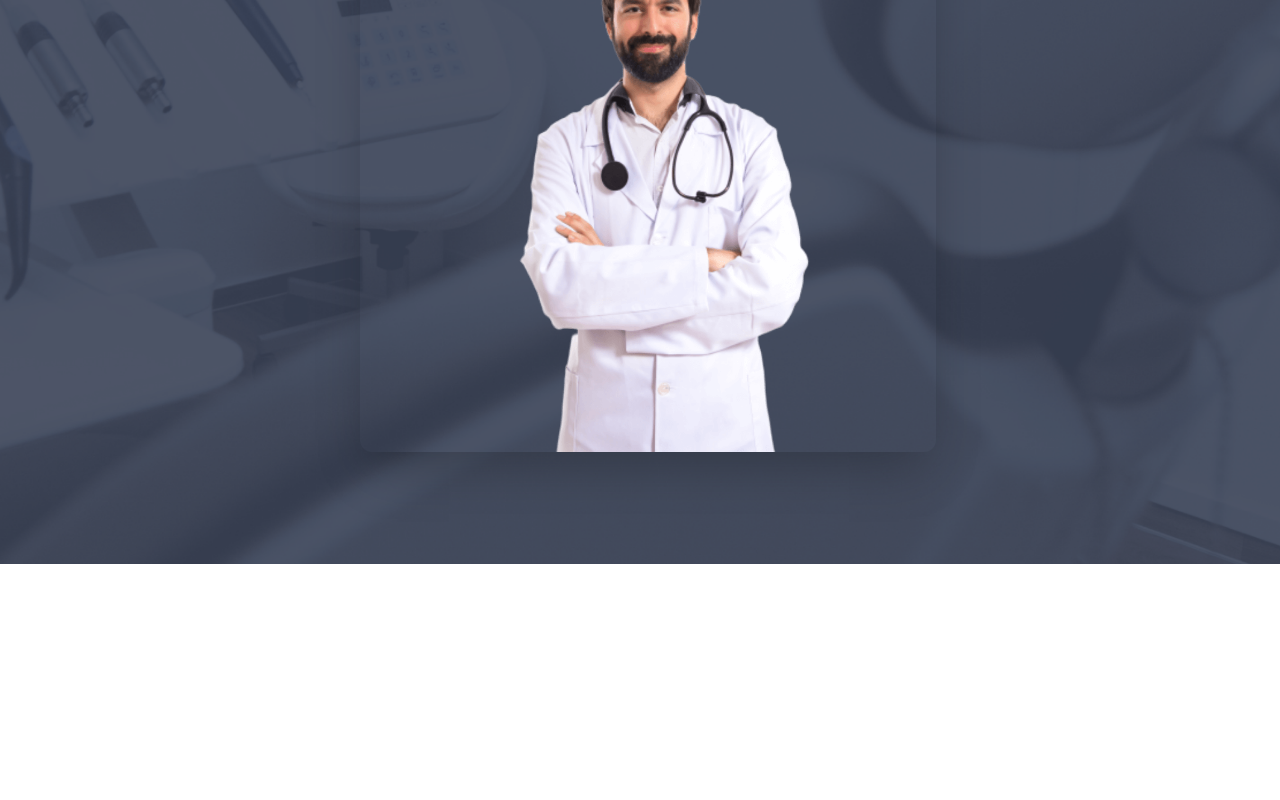
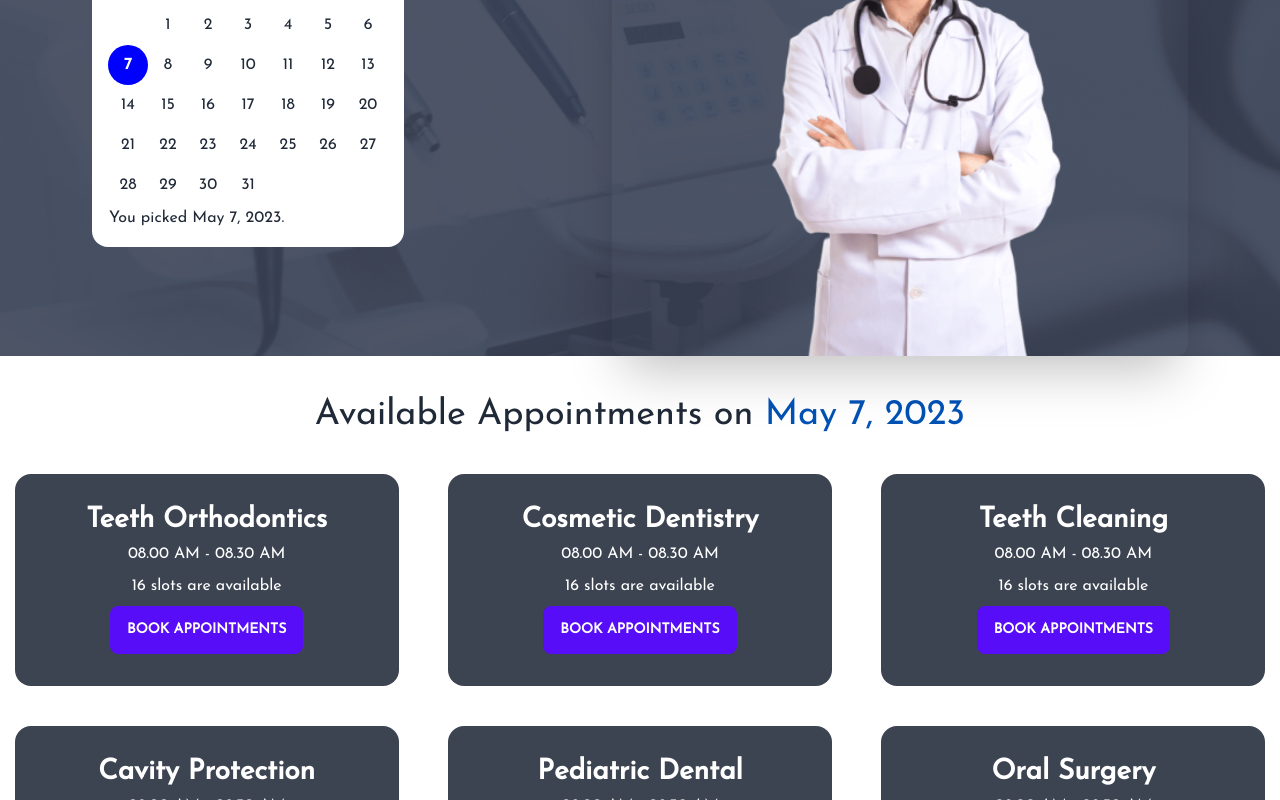
Before and after one commit to assraf-nur/prh-client, a React (Create React App) app: page /appointments in a window 1280 px wide. Shown: the part 300-1100 px from the top of the page. Before the commit the page ends 864 px from the top, so only its background shows below. Built offline with nearby package versions, Linux system fonts and the light colour scheme.

Commit message:
added appointments

```diff
--- /dev/null
+++ b/public/service.json
@@ -0,0 +1,134 @@
+[
+  {
+    "_id": 1,
+    "name": "Teeth Orthodontics",
+    "slots": [
+      "08.00 AM - 08.30 AM",
+      "08.30 AM - 09.00 AM",
+      "09.00 AM - 9.30 AM",
+      "09.30 AM - 10.00 AM",
+      "10.00 AM - 10.30 AM",
+      "10.30 AM - 11.00 AM",
+      "11.00 AM - 11.30 AM",
+      "11.30 AM - 12.00 AM",
+      "1.00 PM - 1.30 PM",
+      "1.30 PM - 2.00 PM",
+      "2.00 PM - 2.30 PM",
+      "2.30 PM - 3.00 PM",
+      "3.00 PM - 3.30 PM",
+      "3.30 PM - 4.00 PM",
+      "4.00 PM - 4.30 PM",
+      "4.30 PM - 5.00 PM"
+    ]
+  },
+  {
+    "_id": 2,
+    "name": "Cosmetic Dentistry",
+    "slots": [
+      "08.00 AM - 08.30 AM",
+      "08.30 AM - 09.00 AM",
+      "09.00 AM - 9.30 AM",
+      "09.30 AM - 10.00 AM",
+      "10.00 AM - 10.30 AM",
+      "10.30 AM - 11.00 AM",
+      "11.00 AM - 11.30 AM",
+      "11.30 AM - 12.00 AM",
+      "1.00 PM - 1.30 PM",
+      "1.30 PM - 2.00 PM",
+      "2.00 PM - 2.30 PM",
+      "2.30 PM - 3.00 PM",
+      "3.00 PM - 3.30 PM",
+      "3.30 PM - 4.00 PM",
+      "4.00 PM - 4.30 PM",
+      "4.30 PM - 5.00 PM"
+    ]
+  },
+  {
+    "_id": 3,
+    "name": "Teeth Cleaning",
+    "slots": [
+      "08.00 AM - 08.30 AM",
+      "08.30 AM - 09.00 AM",
+      "09.00 AM - 9.30 AM",
+      "09.30 AM - 10.00 AM",
+      "10.00 AM - 10.30 AM",
+      "10.30 AM - 11.00 AM",
+      "11.00 AM - 11.30 AM",
+      "11.30 AM - 12.00 AM",
+      "1.00 PM - 1.30 PM",
+      "1.30 PM - 2.00 PM",
+      "2.00 PM - 2.30 PM",
+      "2.30 PM - 3.00 PM",
+      "3.00 PM - 3.30 PM",
+      "3.30 PM - 4.00 PM",
+      "4.00 PM - 4.30 PM",
+      "4.30 PM - 5.00 PM"
+    ]
+  },
+  {
+    "_id": 4,
+    "name": "Cavity Protection",
+    "slots": [
+      "08.00 AM - 08.30 AM",
+      "08.30 AM - 09.00 AM",
+      "09.00 AM - 9.30 AM",
+      "09.30 AM - 10.00 AM",
+      "10.00 AM - 10.30 AM",
+      "10.30 AM - 11.00 AM",
+      "11.00 AM - 11.30 AM",
+      "11.30 AM - 12.00 AM",
+      "1.00 PM - 1.30 PM",
+      "1.30 PM - 2.00 PM",
+      "2.00 PM - 2.30 PM",
+      "2.30 PM - 3.00 PM",
+      "3.00 PM - 3.30 PM",
+      "3.30 PM - 4.00 PM",
+      "4.00 PM - 4.30 PM",
+      "4.30 PM - 5.00 PM"
+    ]
+  },
+  {
+    "_id": 5,
+    "name": "Pediatric Dental",
+    "slots": [
+      "08.00 AM - 08.30 AM",
+      "08.30 AM - 09.00 AM",
+      "09.00 AM - 9.30 AM",
+      "09.30 AM - 10.00 AM",
+      "10.00 AM - 10.30 AM",
+      "10.30 AM - 11.00 AM",
+      "11.00 AM - 11.30 AM",
+      "11.30 AM - 12.00 AM",
+      "1.00 PM - 1.30 PM",
+      "1.30 PM - 2.00 PM",
+      "2.00 PM - 2.30 PM",
+      "2.30 PM - 3.00 PM",
+      "3.00 PM - 3.30 PM",
+      "3.30 PM - 4.00 PM",
+      "4.00 PM - 4.30 PM",
+      "4.30 PM - 5.00 PM"
+    ]
+  },
+  {
+    "_id": 6,
+    "name": "Oral Surgery",
+    "slots": [
+      "08.00 AM - 08.30 AM",
+      "08.30 AM - 09.00 AM",
+      "09.00 AM - 9.30 AM",
+      "09.30 AM - 10.00 AM",
+      "10.00 AM - 10.30 AM",
+      "10.30 AM - 11.00 AM",
+      "11.00 AM - 11.30 AM",
+      "11.30 AM - 12.00 AM",
+      "1.00 PM - 1.30 PM",
+      "1.30 PM - 2.00 PM",
+      "2.00 PM - 2.30 PM",
+      "2.30 PM - 3.00 PM",
+      "3.00 PM - 3.30 PM",
+      "3.30 PM - 4.00 PM",
+      "4.00 PM - 4.30 PM",
+      "4.30 PM - 5.00 PM"
+    ]
+  }
+]
--- a/src/Pages/Home/Appointments/Appointments.jsx
+++ b/src/Pages/Home/Appointments/Appointments.jsx
@@ -1,17 +1,34 @@
-import React from "react";
-import doctor from '../../../Assets/images/doctor.png'
+import React, { useState } from "react";
+import doctor from "../../../Assets/images/doctor.png";
+import { format } from "date-fns";
+import { DayPicker } from "react-day-picker";
+import "react-day-picker/dist/style.css";
+import AvailableAppointments from "./AvailableAppointments";
 
 export default function Appointments() {
+  const [selected, setSelected] = useState(new Date());
+
+  let footer = <p>Please pick a day.</p>;
+  if (selected) {
+    footer = <p>You picked {format(selected, "PP")}.</p>;
+  }
+
   return (
-    <div className="bg-cover bg-center h-screen appointment-page">
-      <div className="hero min-h-screen">
-        <div className="hero-content flex-col lg:flex-row-reverse">
-          <img alt="" src={doctor} className="max-w-xl shadow-2xl rounded-xl" />
-          <div>
-
+    <div>
+      <div>
+        <div className="appointment-page">
+          <div className="hero">
+            <div className="hero-content flex-col lg:flex-row-reverse">
+              <img alt="" src={doctor} className="max-w-xl shadow-2xl rounded-xl mb-[-16px]" />
+              <div className="bg-white rounded-2xl me-48">
+                <p className="ms-5 text-bold mt-3">Book your date from here</p>
+                <DayPicker mode="single" selected={selected} onSelect={setSelected} footer={footer} />
+              </div>
+            </div>
           </div>
         </div>
       </div>
+      <AvailableAppointments selectedDate={selected}/>
     </div>
   );
 }
--- /dev/null
+++ b/src/Pages/Home/Appointments/AvailableAppointments.jsx
@@ -0,0 +1,27 @@
+import { format } from "date-fns";
+import React, { useEffect, useState } from "react";
+import Services from "./Services";
+
+export default function AvailableAppointments({ selectedDate }) {
+  const [services, setServices] = useState([]);
+
+  useEffect(() => {
+    fetch("service.json")
+      .then((res) => res.json())
+      .then((data) => setServices(data));
+  }, []);
+
+  return (
+    <div>
+      <p className="text-center mt-8 text-[36px] text-bold">
+        Available Appointments on <span className="text-[#0051B5]">{format(selectedDate, "PP")}</span>
+      </p>
+
+      <div className="grid grid-cols-1 md:grid-cols-2 lg:grid-cols-3 gap-6 text-center justify-items-center align-items-center mt-4 mb-8 px-[2px]">
+        {services.map((service) => (
+          <Services key={service._id} service={service}></Services>
+        ))}
+      </div>
+    </div>
+  );
+}
--- /dev/null
+++ b/src/Pages/Home/Appointments/Services.jsx
@@ -0,0 +1,19 @@
+import React from "react";
+
+export default function Services({ service }) {
+  const { name, slots } = service;
+  return (
+    <div className="mt-4">
+      <div className="card w-96 bg-neutral text-neutral-content">
+        <div className="card-body items-center text-center">
+          <h2 className="card-title text-[28px]">{name}</h2>
+          <p>{slots.length > 0 ? slots[0] : "Try another day"}</p>
+          <p>{slots.length} slots are available</p>
+          <div className="card-actions justify-center">
+            <button className="btn btn-primary">Book Appointments</button>
+          </div>
+        </div>
+      </div>
+    </div>
+  );
+}
```
